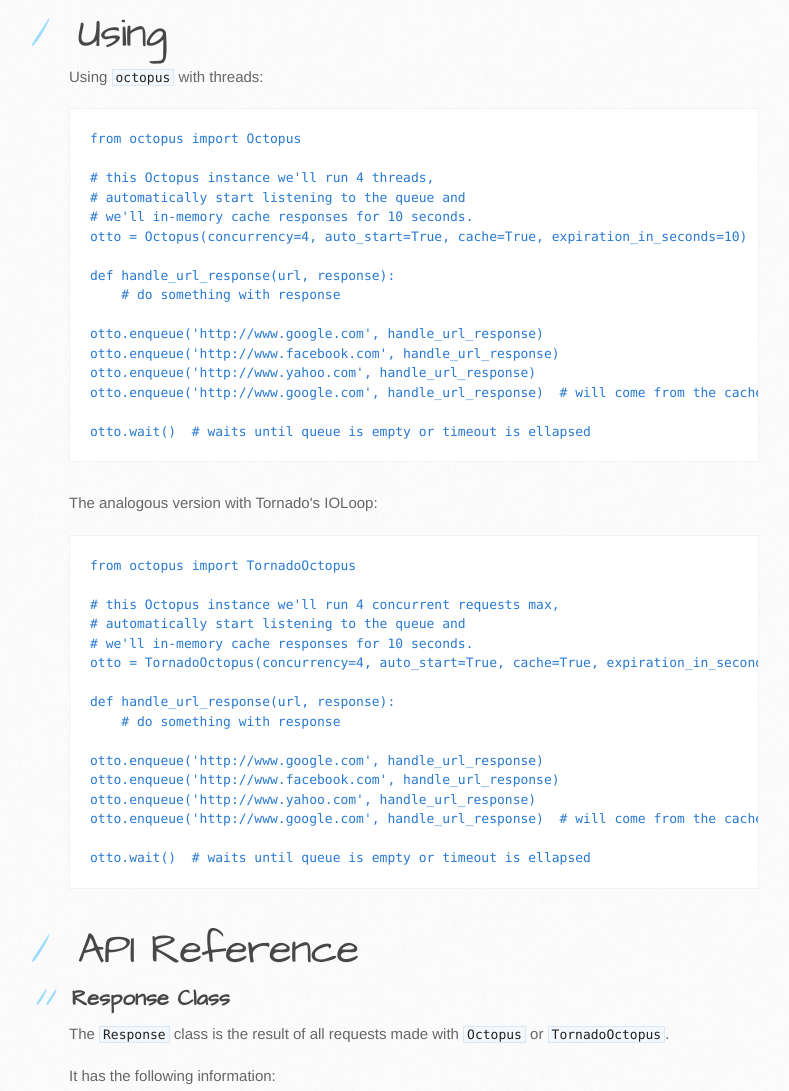
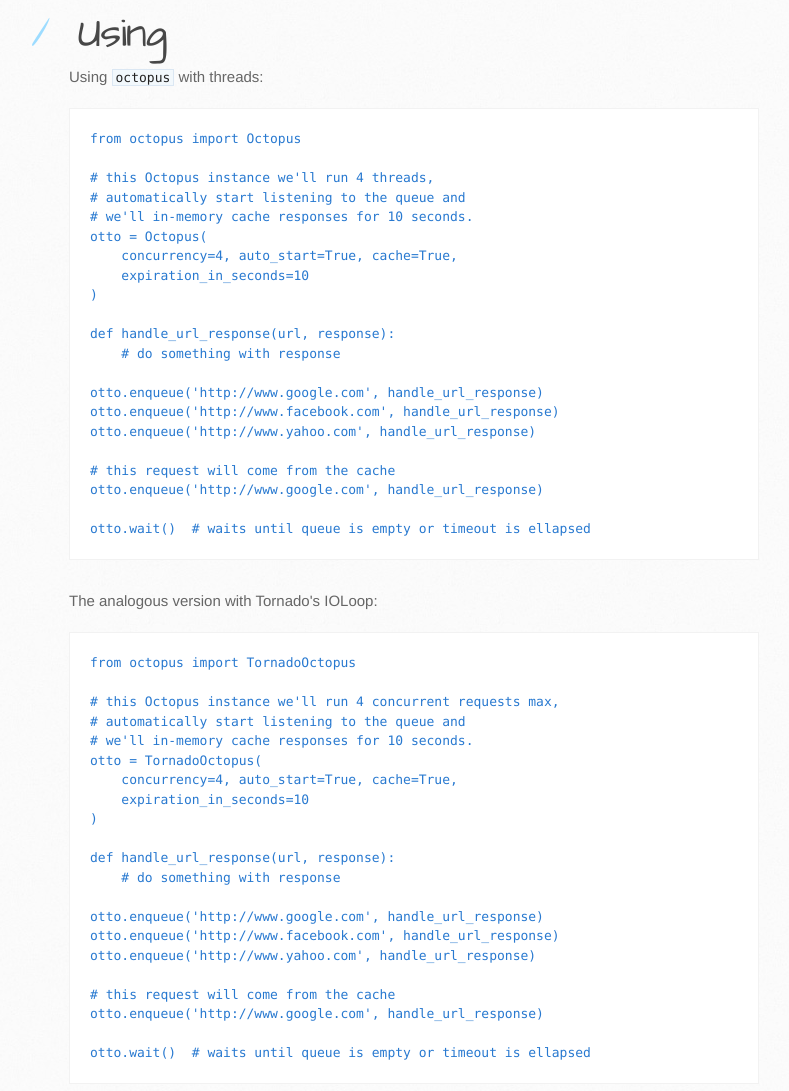
Before and after one commit to heynemann/octopus, a plain HTML site: page index.html in a window 1280 px wide. Shown: the part 1953-3044 px from the top of the page, without its empty margins (101-890 px from the left). Drawn offline with Linux system fonts and the light colour scheme.

```diff
--- a/index.html
+++ b/index.html
@@ -60,7 +60,10 @@
 # this Octopus instance we'll run 4 threads,
 # automatically start listening to the queue and
 # we'll in-memory cache responses for 10 seconds.
-otto = Octopus(concurrency=4, auto_start=True, cache=True, expiration_in_seconds=10)
+otto = Octopus(
+    concurrency=4, auto_start=True, cache=True,
+    expiration_in_seconds=10
+)
 
 def handle_url_response(url, response):
     # do something with response
@@ -68,7 +71,9 @@ def handle_url_response(url, response):
 otto.enqueue('http://www.google.com', handle_url_response)
 otto.enqueue('http://www.facebook.com', handle_url_response)
 otto.enqueue('http://www.yahoo.com', handle_url_response)
-otto.enqueue('http://www.google.com', handle_url_response)  # will come from the cache
+
+# this request will come from the cache
+otto.enqueue('http://www.google.com', handle_url_response)
 
 otto.wait()  # waits until queue is empty or timeout is ellapsed
 </code></pre>
@@ -80,7 +85,10 @@ otto.wait()  # waits until queue is empty or timeout is ellapsed
 # this Octopus instance we'll run 4 concurrent requests max,
 # automatically start listening to the queue and
 # we'll in-memory cache responses for 10 seconds.
-otto = TornadoOctopus(concurrency=4, auto_start=True, cache=True, expiration_in_seconds=10)
+otto = TornadoOctopus(
+    concurrency=4, auto_start=True, cache=True,
+    expiration_in_seconds=10
+)
 
 def handle_url_response(url, response):
     # do something with response
@@ -88,7 +96,9 @@ def handle_url_response(url, response):
 otto.enqueue('http://www.google.com', handle_url_response)
 otto.enqueue('http://www.facebook.com', handle_url_response)
 otto.enqueue('http://www.yahoo.com', handle_url_response)
-otto.enqueue('http://www.google.com', handle_url_response)  # will come from the cache
+
+# this request will come from the cache
+otto.enqueue('http://www.google.com', handle_url_response)
 
 otto.wait()  # waits until queue is empty or timeout is ellapsed
 </code></pre>
```
Also changed, not shown: params.json (+1 -1 lines).
